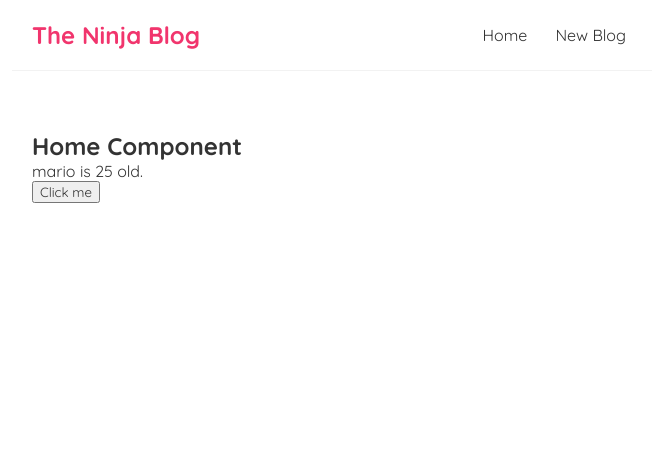
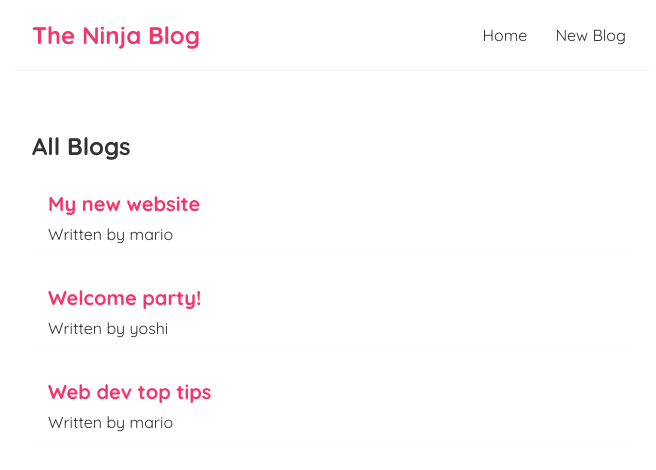
Before and after one commit to NewsonThokchom/ReactPractice, a React (Create React App) app: page /create in a window 1280 px wide. Shown: the top 470 px of the page, without its empty margins (308-964 px from the left). Built offline with nearby package versions, Linux system fonts and the light colour scheme.

Commit message:
BlogList Component added and implemented props

```diff
--- /dev/null
+++ b/src/BlogList.js
@@ -0,0 +1,18 @@
+const BlogList = ({ blogs, title }) => {
+  //   const blogs = props.blogs;
+  //   const title = props.title;
+
+  return (
+    <div className="blog-list">
+      <h2>{title}</h2>
+      {blogs.map((blog) => (
+        <div className="blog-preview" key={blog.id}>
+          <h2>{blog.title}</h2>
+          <p>Written by {blog.author}</p>
+        </div>
+      ))}
+    </div>
+  );
+};
+
+export default BlogList;
--- a/src/Home.js
+++ b/src/Home.js
@@ -1,21 +1,21 @@
 import { useState } from "react";
+import BlogList from "./BlogList";
 
 const Home = () => {
-  //   let name = "mario";
-  const [name, setName] = useState("mario");
-  const [age, setAge] = useState(25);
-  const handleClick = () => {
-    setName("Luigi");
-    setAge(30);
-  };
+  const [blogs, setBlogs] = useState([
+    { title: "My new website", body: "Lorem ipsum..", author: "mario", id: 1 },
+    { title: "Welcome party!", body: "Lorem ipsum..", author: "yoshi", id: 2 },
+    {
+      title: "Web dev top tips",
+      body: "Lorem ipsum..",
+      author: "mario",
+      id: 3,
+    },
+  ]);
 
   return (
     <div className="home">
-      <h2>Home Component</h2>
-      <p>
-        {name} is {age} old.
-      </p>
-      <button onClick={handleClick}>Click me</button>
+      <BlogList blogs={blogs} title="All Blogs" />
     </div>
   );
 };
--- a/src/index.css
+++ b/src/index.css
@@ -33,3 +33,18 @@
   margin: 40px auto;
   padding: 20px;
 }
+
+/* blog previews / list */
+.blog-preview {
+  padding: 10px 16px;
+  margin: 20px 0;
+  border-bottom: 1px solid #fafafa;
+}
+.blog-preview:hover {
+  box-shadow: 1px 3px 5px rgba(0, 0, 0, 0.1);
+}
+.blog-preview h2 {
+  font-size: 20px;
+  color: #f1356d;
+  margin-bottom: 8px;
+}
```
